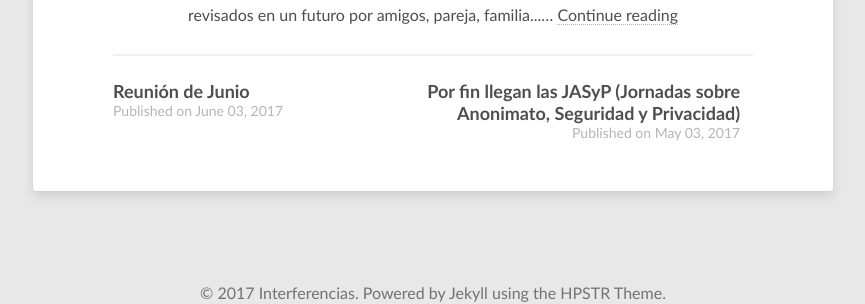
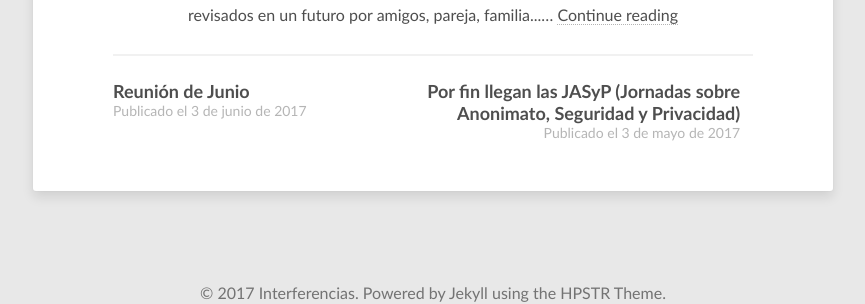
Before and after one commit to Interferencias/interferencias.github.io, a Jekyll site: the page built from _posts/2017-10-07-libera-tu-movil-ES.md, in a window 1280 px wide. Shown: the part 1868-2172 px from the top of the page, without its empty margins (207-1072 px from the left). Built offline with Jekyll 4.4.1, drawn with Linux system fonts in a browser that asks for light colours; nearby versions of some CDN libraries.

Commit message:
Traduce fecha de publicación

```diff
--- /dev/null
+++ b/_includes/date
@@ -0,0 +1,17 @@
+{% assign m = post.date | date: "%-m" %}
+{{ post.date | date: "%-d de" }}
+{% case m %}
+  {% when '1' %}enero
+  {% when '2' %}febrero
+  {% when '3' %}marzo
+  {% when '4' %}abril
+  {% when '5' %}mayo
+  {% when '6' %}junio
+  {% when '7' %}julio
+  {% when '8' %}agosto
+  {% when '9' %}septiembre
+  {% when '10' %}octubre
+  {% when '11' %}noviembre
+  {% when '12' %}diciembre
+{% endcase %}
+{{ post.date | date: "de %Y" }}
--- a/_includes/read-more.html
+++ b/_includes/read-more.html
@@ -12,7 +12,7 @@
     {% for post in site.related_posts limit:2 offset:1 %}
       <div class="list-item">
         <h4><a href="{{ site.url }}{{ post.url }}" title="{{ post.title }}">{{ post.title }}</a></h4>
-        <span>Published on {{ post.date | date: "%B %d, %Y" }}</span>
+        <span>Publicado el {% include date %}</span>
       </div><!-- /.list-item -->
     {% endfor %}
   </div><!-- /.read-more-list -->
--- a/index.html
+++ b/index.html
@@ -17,7 +17,7 @@ image:
       </div><!-- /.entry-image -->
     {% endif %}
     <div class="entry-meta">
-      <span class="entry-date date published updated"><time datetime="{{ post.date | date_to_xmlschema }}"><a href="{{ site.url }}{{ post.url }}">{{ post.date | date: "%B %d, %Y" }}</a></time></span>{% if post.author %} POR {% if author.web %}<a href="{{ author.web }}">{{ author.name }}</a>{% else %} POR {{ author.name }}{% endif %}{% endif %}
+      <span class="entry-date date published updated"><time datetime="{{ post.date | date_to_xmlschema }}"><a href="{{ site.url }}{{ post.url }}">{% include date %}</a></time></span>{% if post.author %} POR {% if author.web %}<a href="{{ author.web }}">{{ author.name }}</a>{% else %} POR {{ author.name }}{% endif %}{% endif %}
       {% if site.reading_time %}
       <span class="entry-reading-time">
         <i class="fa fa-clock-o"></i>
```
